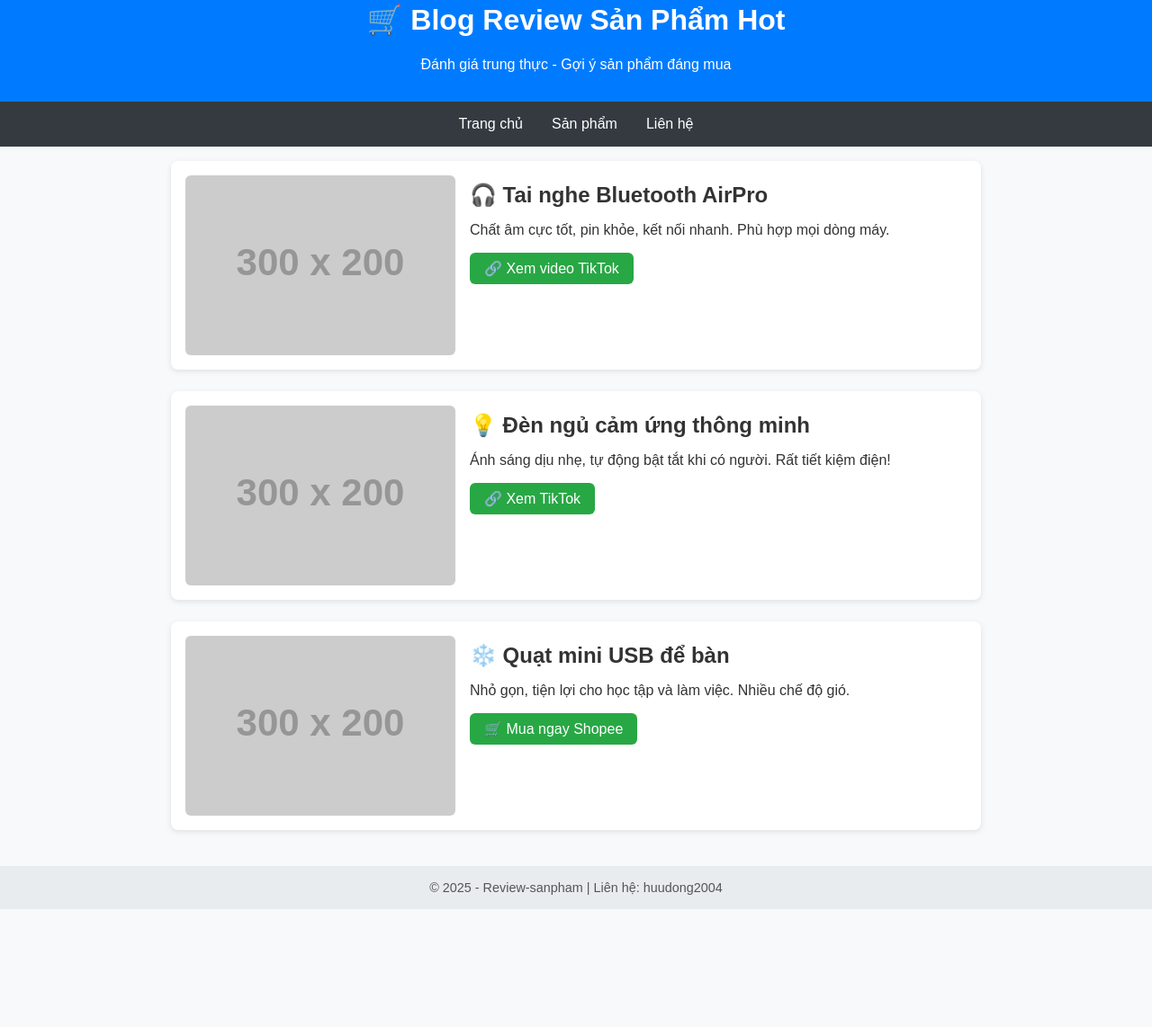
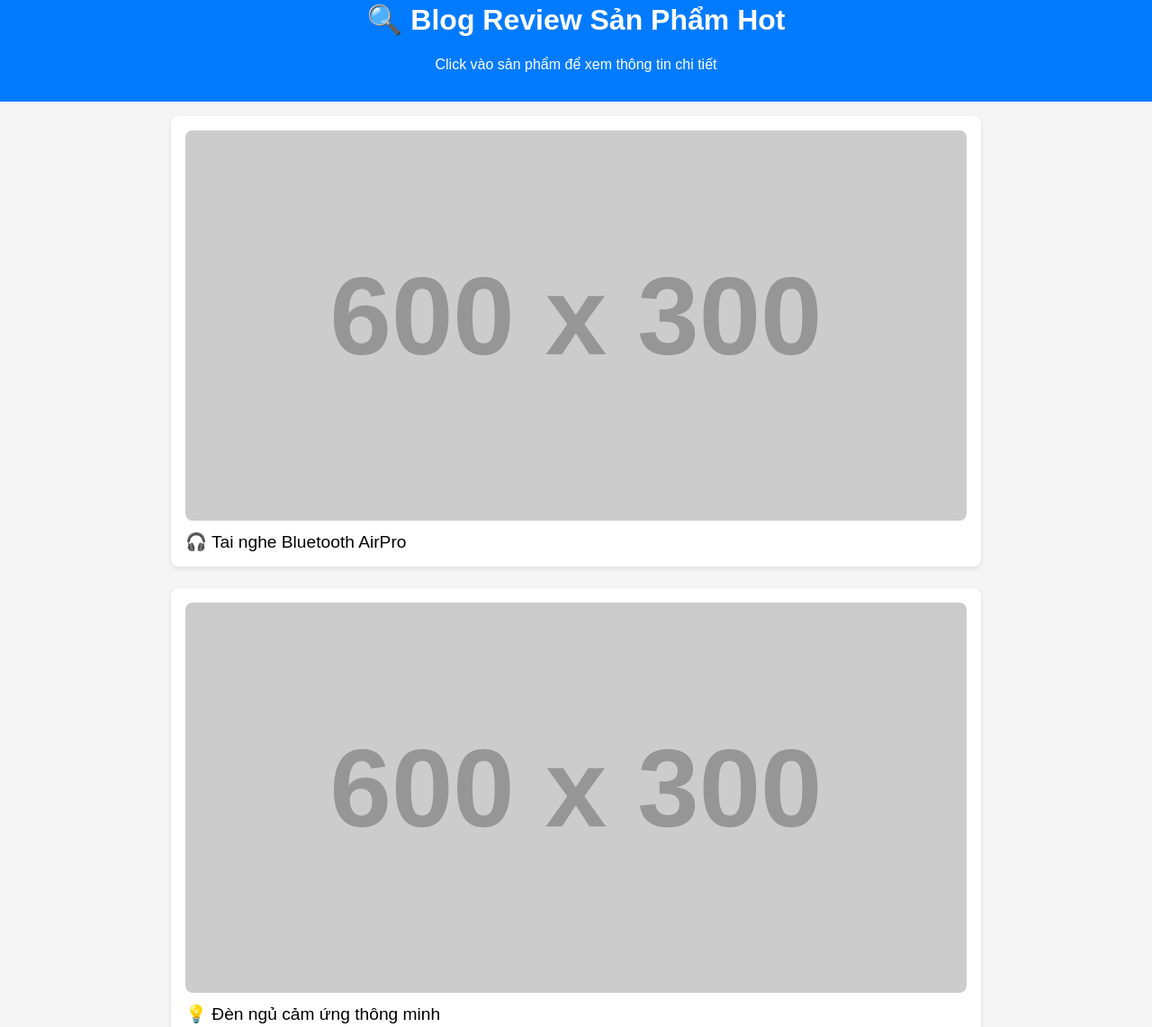
Before and after one commit to huudong2004/Review-sanpham, a plain HTML site: page index.html in a window 1280 px wide. Shown: the part 34-1176 px from the top of the page at 90% size. Before the commit the page ends 1045 px from the top, so only its background shows below. Drawn offline with Linux system fonts and the light colour scheme; placeholder pictures from the web are drawn by us.

Commit message:
Update index.html

```diff
--- a/index.html
+++ b/index.html
@@ -3,32 +3,19 @@
 <head>
   <meta charset="UTF-8" />
   <meta name="viewport" content="width=device-width, initial-scale=1.0"/>
-  <title>Review Sản Phẩm Hot</title>
+  <title>Review Sản Phẩm</title>
   <style>
     body {
       font-family: Arial, sans-serif;
+      background: #f5f5f5;
       margin: 0;
-      background: #f8f9fa;
-      color: #333;
+      padding: 0;
     }
     header {
-      background-color: #007bff;
+      background: #007bff;
       color: white;
       padding: 1rem;
       text-align: center;
-    }
-    nav {
-      background: #343a40;
-      display: flex;
-      justify-content: center;
-    }
-    nav a {
-      color: white;
-      padding: 1rem;
-      text-decoration: none;
-    }
-    nav a:hover {
-      background: #495057;
     }
     .container {
       max-width: 900px;
@@ -37,101 +24,123 @@
     }
     .product {
       background: white;
+      border-radius: 8px;
+      padding: 1rem;
       margin-bottom: 1.5rem;
-      padding: 1rem;
-      border-radius: 8px;
-      box-shadow: 0 2px 6px rgba(0,0,0,0.1);
-      display: flex;
-      flex-direction: column;
+      box-shadow: 0 2px 5px rgba(0,0,0,0.1);
+      cursor: pointer;
+      transition: transform 0.2s;
+    }
+    .product:hover {
+      transform: scale(1.02);
     }
     .product img {
       width: 100%;
-      border-radius: 6px;
+      border-radius: 8px;
     }
-    .product h2 {
-      margin: 0.5rem 0;
+    .product-title {
+      font-size: 1.2rem;
+      margin-top: 0.5rem;
     }
-    .product p {
-      margin-bottom: 1rem;
+
+    /* Modal styles */
+    .modal {
+      display: none;
+      position: fixed;
+      z-index: 10;
+      left: 0; top: 0;
+      width: 100%; height: 100%;
+      background: rgba(0,0,0,0.6);
+      justify-content: center;
+      align-items: center;
     }
-    .product a {
+    .modal-content {
+      background: white;
+      padding: 1rem;
+      border-radius: 10px;
+      max-width: 500px;
+      width: 90%;
+      position: relative;
+    }
+    .modal-content h2 {
+      margin-top: 0;
+    }
+    .modal-content a {
+      display: inline-block;
+      margin-top: 1rem;
+      color: white;
       background: #28a745;
-      color: white;
       padding: 0.5rem 1rem;
       border-radius: 6px;
       text-decoration: none;
-      display: inline-block;
-      width: fit-content;
     }
-    footer {
-      text-align: center;
-      padding: 1rem;
-      background: #e9ecef;
-      color: #555;
-      font-size: 0.9rem;
+    .close-btn {
+      position: absolute;
+      top: 10px; right: 15px;
+      font-size: 1.5rem;
+      color: #aaa;
+      cursor: pointer;
     }
-    @media (min-width: 768px) {
-      .product {
-        flex-direction: row;
-        gap: 1rem;
-      }
-      .product img {
-        width: 300px;
-        height: auto;
-      }
-      .product-content {
-        flex: 1;
-      }
+    .close-btn:hover {
+      color: red;
     }
   </style>
 </head>
 <body>
 
   <header>
-    <h1>🛒 Blog Review Sản Phẩm Hot</h1>
-    <p>Đánh giá trung thực - Gợi ý sản phẩm đáng mua</p>
+    <h1>🔍 Blog Review Sản Phẩm Hot</h1>
+    <p>Click vào sản phẩm để xem thông tin chi tiết</p>
   </header>
-
-  <nav>
-    <a href="#">Trang chủ</a>
-    <a href="#">Sản phẩm</a>
-    <a href="#">Liên hệ</a>
-  </nav>
 
   <div class="container">
 
-    <div class="product">
-      <img src="https://via.placeholder.com/300x200?text=Tai+Nghe+Bluetooth" alt="Tai nghe">
-      <div class="product-content">
-        <h2>🎧 Tai nghe Bluetooth AirPro</h2>
-        <p>Chất âm cực tốt, pin khỏe, kết nối nhanh. Phù hợp mọi dòng máy.</p>
-        <a href="https://www.tiktok.com/@yourlink1">🔗 Xem video TikTok</a>
-      </div>
+    <!-- Product Item -->
+    <div class="product" onclick="showModal('Tai nghe Bluetooth AirPro', 'Chất âm tốt, pin khỏe, phù hợp mọi dòng máy. Giá cực mềm!', 'https://www.tiktok.com/@yourlink1')">
+      <img src="https://via.placeholder.com/600x300?text=Tai+Nghe+Bluetooth" alt="Tai nghe">
+      <div class="product-title">🎧 Tai nghe Bluetooth AirPro</div>
     </div>
 
-    <div class="product">
-      <img src="https://via.placeholder.com/300x200?text=Den+Ngu+Cam+Ung" alt="Đèn ngủ">
-      <div class="product-content">
-        <h2>💡 Đèn ngủ cảm ứng thông minh</h2>
-        <p>Ánh sáng dịu nhẹ, tự động bật tắt khi có người. Rất tiết kiệm điện!</p>
-        <a href="https://www.tiktok.com/@yourlink2">🔗 Xem TikTok</a>
-      </div>
+    <div class="product" onclick="showModal('Đèn ngủ cảm ứng', 'Tự bật sáng khi có người, ánh sáng dịu nhẹ, rất tiết kiệm điện.', 'https://www.tiktok.com/@yourlink2')">
+      <img src="https://via.placeholder.com/600x300?text=Den+Ngu+Cam+Ung" alt="Đèn ngủ">
+      <div class="product-title">💡 Đèn ngủ cảm ứng thông minh</div>
     </div>
 
-    <div class="product">
-      <img src="https://via.placeholder.com/300x200?text=Quat+Mini" alt="Quạt mini">
-      <div class="product-content">
-        <h2>❄️ Quạt mini USB để bàn</h2>
-        <p>Nhỏ gọn, tiện lợi cho học tập và làm việc. Nhiều chế độ gió.</p>
-        <a href="https://shopee.vn/yourlink3">🛒 Mua ngay Shopee</a>
-      </div>
+    <div class="product" onclick="showModal('Quạt mini USB', 'Thiết kế nhỏ gọn, gió mạnh êm. Phù hợp học sinh, văn phòng.', 'https://shopee.vn/yourlink3')">
+      <img src="https://via.placeholder.com/600x300?text=Quat+Mini+USB" alt="Quạt mini">
+      <div class="product-title">❄️ Quạt mini USB để bàn</div>
     </div>
 
   </div>
 
-  <footer>
-    &copy; 2025 - Review-sanpham | Liên hệ: huudong2004
-  </footer>
+  <!-- Modal -->
+  <div class="modal" id="productModal">
+    <div class="modal-content">
+      <span class="close-btn" onclick="closeModal()">&times;</span>
+      <h2 id="modalTitle"></h2>
+      <p id="modalDescription"></p>
+      <a id="modalLink" href="#" target="_blank">🔗 Xem chi tiết</a>
+    </div>
+  </div>
+
+  <script>
+    function showModal(title, description, link) {
+      document.getElementById('modalTitle').textContent = title;
+      document.getElementById('modalDescription').textContent = description;
+      document.getElementById('modalLink').href = link;
+      document.getElementById('productModal').style.display = 'flex';
+    }
+    function closeModal() {
+      document.getElementById('productModal').style.display = 'none';
+    }
+    // Đóng modal khi click ra ngoài
+    window.onclick = function(event) {
+      const modal = document.getElementById('productModal');
+      if (event.target == modal) {
+        closeModal();
+      }
+    }
+  </script>
 
 </body>
 </html>
```
